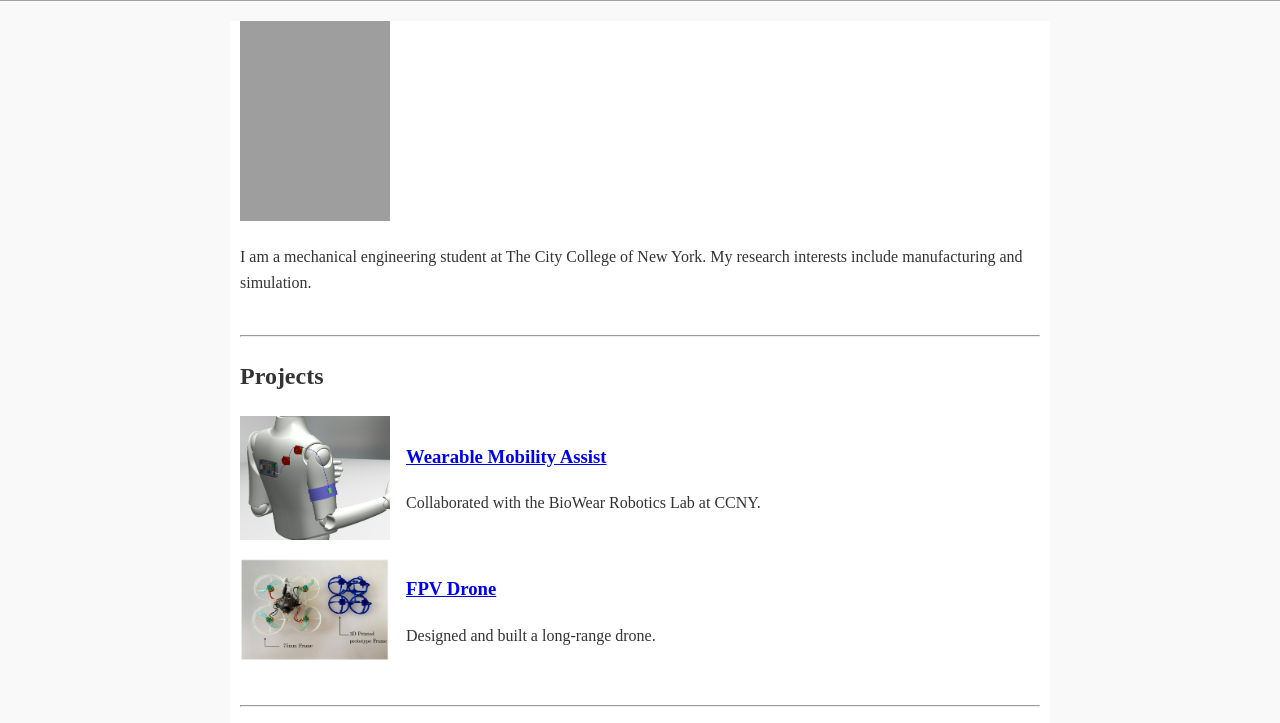
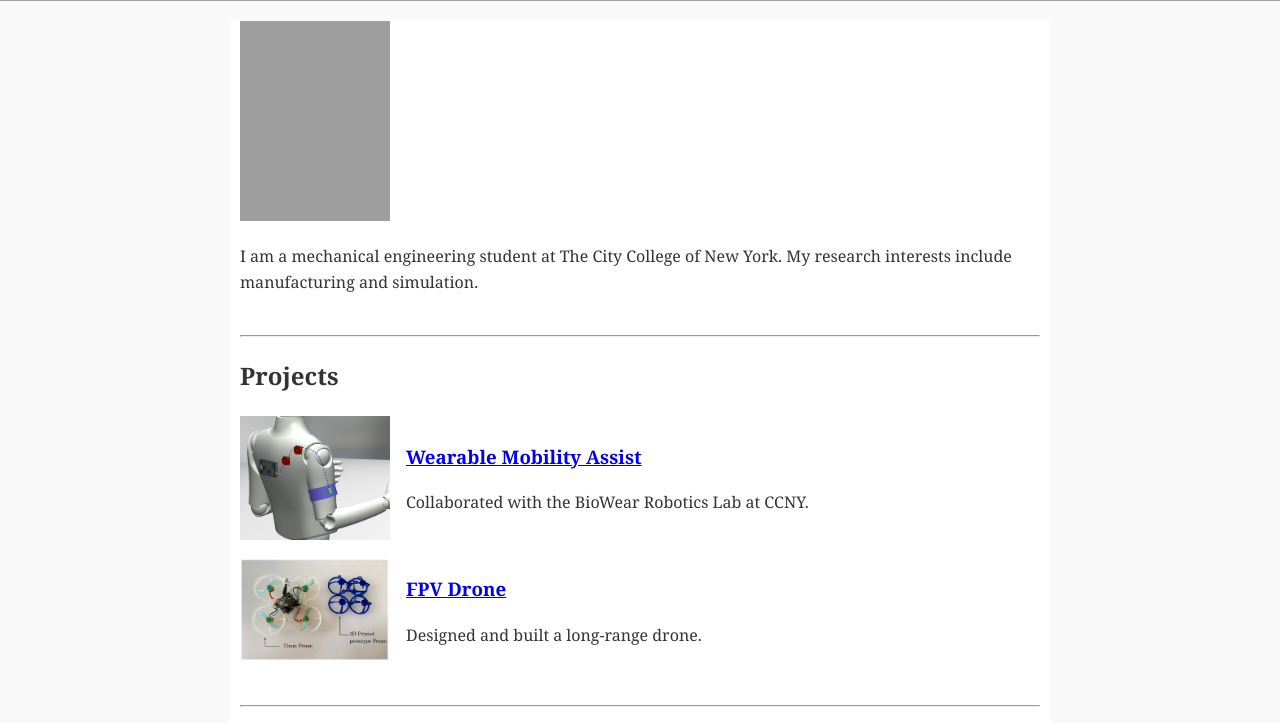
Before and after one commit to julianmackinnon/julianmackinnon.github.io, a plain HTML site: page index.html in a window 1280 px wide. Shown: the part 69-792 px from the top of the page. Drawn offline with Linux system fonts and the light colour scheme; grey boxes are pictures that could not be loaded.

Commit message:
Update style.css

```diff
--- a/style.css
+++ b/style.css
@@ -6,7 +6,7 @@
   --background-color: #f9f9f9;
   --text-color: #333333;
   --link-color: #0077cc;
-  --font-main: "Times New Roman", Times, serif;
+  --font-main:  Georgia, 'Times New Roman', Times, serif;
 }
 
 /* ===== BASIC PAGE STYLING ===== */
```
